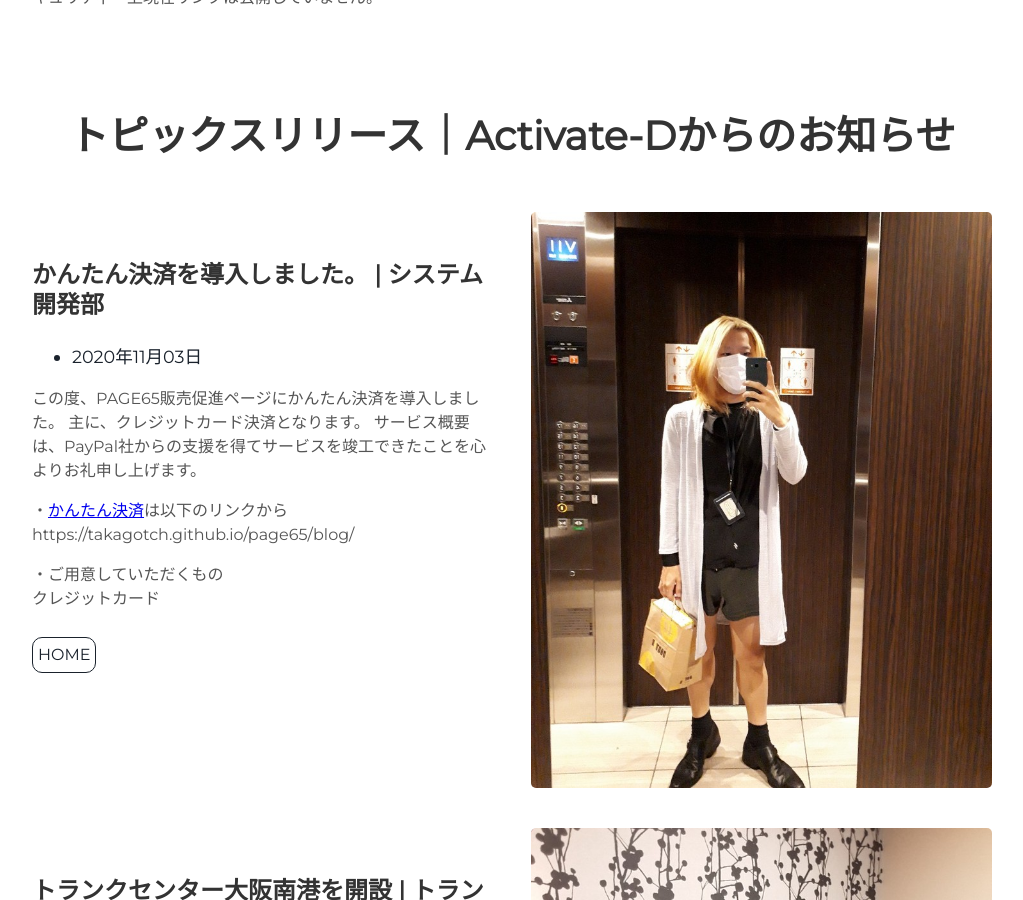
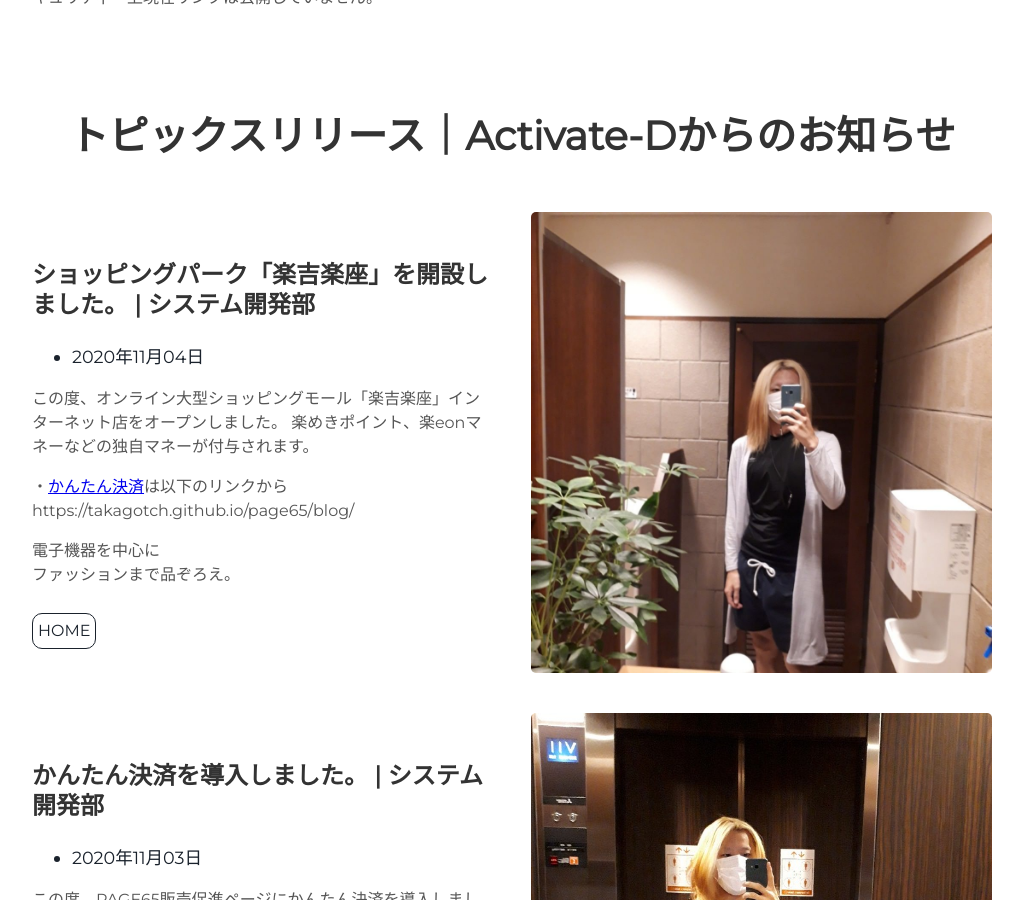
Before and after one commit to takagotch/page351, a Jekyll site: the page built from index.html, in a window 1280 px wide and 900 px high, scrolled down 2312 px. Shown: the whole window, without its empty margins (128-1151 px from the left). Built offline with Jekyll 4.4.1, drawn with Linux system fonts in a browser that asks for light colours.

Commit message:
Update projects.html

```diff
--- a/_includes/projects.html
+++ b/_includes/projects.html
@@ -19,6 +19,43 @@
 
 
 <!-- --><!-- --><!-- --><!-- --><!-- --><!-- --><!-- --><!-- --><!-- --><!-- --><!-- --><!-- -->
+
+{%- assign date_format = site.minima.date_format | default: "%b %-d, %Y" -%}
+
+<div class="user-projects">
+  <div class="images-right">
+    <img alt="mountains" src="{{ "/assets/img/fr10.jpg" | prepend: site.baseurl }}" />
+  </div>
+  <div class="contents">
+    <h3> ショッピングパーク「楽吉楽座」を開設しました。 | システム開発部 </h3>
+    <ul>
+      <li>
+      2020年11月04日
+      <!-
+      Published on {{ page.date | date: date_format }}
+           page85  texture; bundle install
+           https://github.com/takagotch/page85
+      ->
+      </li>
+    </ul>
+    <p>
+    この度、オンライン大型ショッピングモール「楽吉楽座」インターネット店をオープンしました。
+    楽めきポイント、楽eonマネーなどの独自マネーが付与されます。
+    </p>
+    <p>
+    ・<a href="https://takagotch.github.io/page65/blog/">かんたん決済<a>は以下のリンクから
+     https://takagotch.github.io/page65/blog/
+    </p>
+    <p>
+    電子機器を中心に <br/>
+     ファッションまで品ぞろえ。
+    </p>
+    <a class="project-link" href="#">HOME</a>
+  </div>
+</div>
+
+
+
 
 {%- assign date_format = site.minima.date_format | default: "%b %-d, %Y" -%}
 
```
